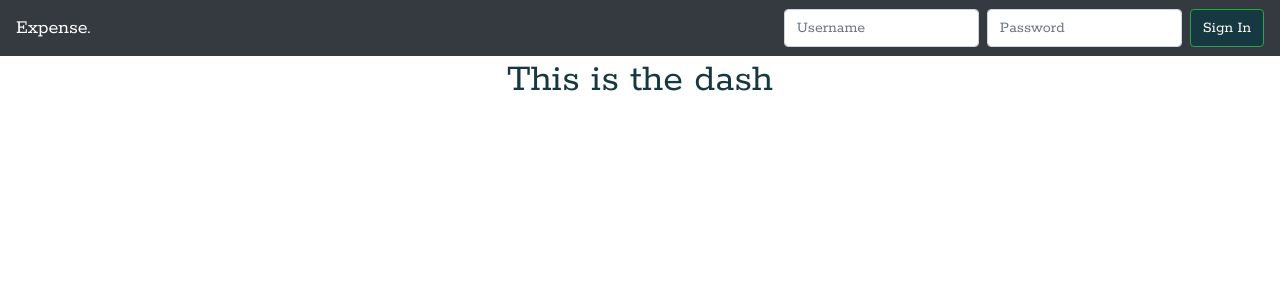
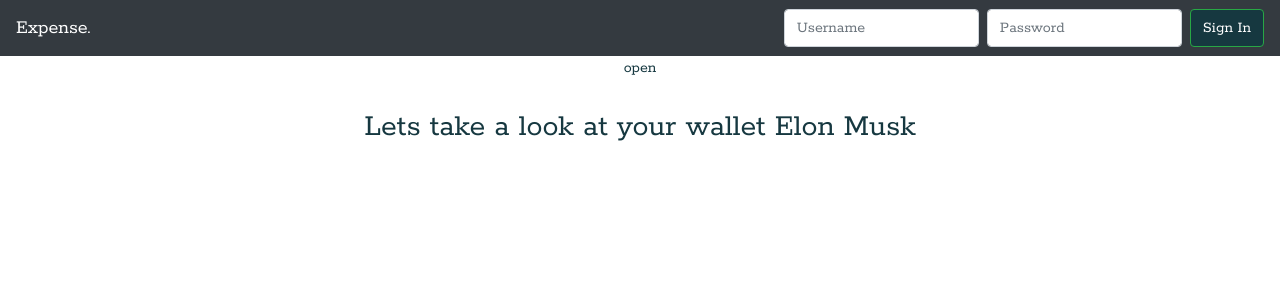
Before and after one commit to huntikins/Expense, a Vue app in the folder client/: page /dashboard in a window 1280 px wide. Shown: the top 300 px of the page. Built offline with nearby package versions, Linux system fonts and the light colour scheme.

Commit message:
updated dash

```diff
--- a/client/src/components/Dashboard.vue
+++ b/client/src/components/Dashboard.vue
@@ -1,5 +1,92 @@
 <template>
   <div>
-    <h1>This is the dash</h1>
+    <div id="mySidenav" class="sidenav">
+      <a href="javascript:void(0)" class="closebtn" @click="closeNav">&times;</a>
+      <a href="#">About</a>
+      <a href="#">Services</a>
+      <a href="#">Clients</a>
+      <a href="#">Contact</a>
+    </div>
+
+    <!-- Use any element to open the sidenav -->
+    <span @click="openNav">open</span>
+
+    <!-- Add all page content inside this div if you want the side nav to push page content to the right (not used if you only want the sidenav to sit on top of the page -->
+    <div id="main">
+      <dashboard_frame></dashboard_frame>
+    </div>
   </div>
 </template>
+
+<script>
+import dashboard_frame from './dashboard_frame.vue'
+//import homebody from './homebody.vue'
+
+export default {
+  name: 'Home',
+  components: {
+    dashboard_frame
+  },
+  methods: {
+    openNav: function() {
+      document.getElementById("mySidenav").style.width = "250px";
+      document.getElementById("main").style.marginLeft = "250px";
+    },
+    closeNav: function() {
+      document.getElementById("mySidenav").style.width = "0";
+      document.getElementById("main").style.marginLeft = "0";
+    }
+  }
+}
+</script>
+
+<style>
+.sidenav {
+    height: 100%; /* 100% Full-height */
+    width: 0; /* 0 width - change this with JavaScript */
+    position: fixed; /* Stay in place */
+    z-index: 1; /* Stay on top */
+    top: 0; /* Stay at the top */
+    left: 0;
+    background-color: #111; /* Black*/
+    overflow-x: hidden; /* Disable horizontal scroll */
+    padding-top: 60px; /* Place content 60px from the top */
+    transition: 0.5s; /* 0.5 second transition effect to slide in the sidenav */
+}
+
+/* The navigation menu links */
+.sidenav a {
+    padding: 8px 8px 8px 32px;
+    text-decoration: none;
+    font-size: 25px;
+    color: #818181;
+    display: block;
+    transition: 0.3s;
+}
+
+/* When you mouse over the navigation links, change their color */
+.sidenav a:hover {
+    color: #f1f1f1;
+}
+
+/* Position and style the close button (top right corner) */
+.sidenav .closebtn {
+    position: absolute;
+    top: 0;
+    right: 25px;
+    font-size: 36px;
+    margin-left: 50px;
+}
+
+/* Style page content - use this if you want to push the page content to the right when you open the side navigation */
+#main {
+    transition: margin-left .5s;
+    padding: 20px;
+}
+
+/* On smaller screens, where height is less than 450px, change the style of the sidenav (less padding and a smaller font size) */
+@media screen and (max-height: 450px) {
+    .sidenav {padding-top: 15px;}
+    .sidenav a {font-size: 18px;}
+}
+</style>
--- /dev/null
+++ b/client/src/components/dashboard_frame.vue
@@ -0,0 +1,37 @@
+<template>
+    <div class="container-fluid">
+        <div class="row">
+            <div id="greeting" class="col-12 pt-2">
+                <h2>Lets take a look at your wallet {{ userName }}</h2>
+            </div>
+        </div>
+        <div class="row">
+            <div class="col">
+                <!--insert translog div here-->
+            </div>
+            <div class="col">
+                <!--insert upcoming bills div here-->
+            </div>
+        </div>
+        <div class="row">
+            <div class="col">
+                <!--insert receiptdiv here-->
+            </div>
+            <div class="col">
+                <!--insert budgetdiv here-->
+            </div>
+        </div>
+    </div>
+</template>
+
+<script>
+export default {
+    data: () => ({
+        userName: "Elon Musk"
+    })
+}
+</script>
+
+<style scoped>
+
+</style>
```
Also changed, not shown: client/src/components/new.vue (deleted, +0 -13 lines).
